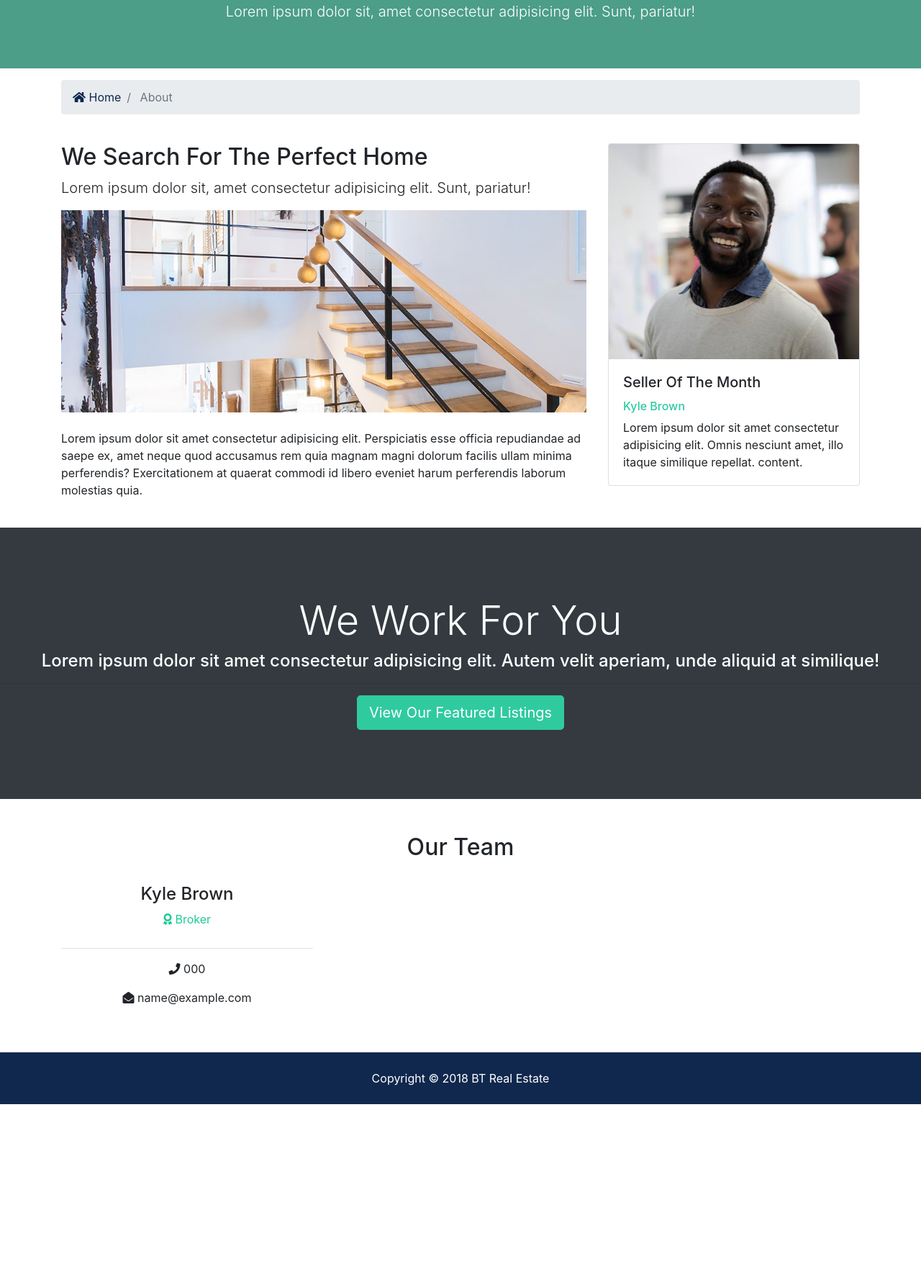
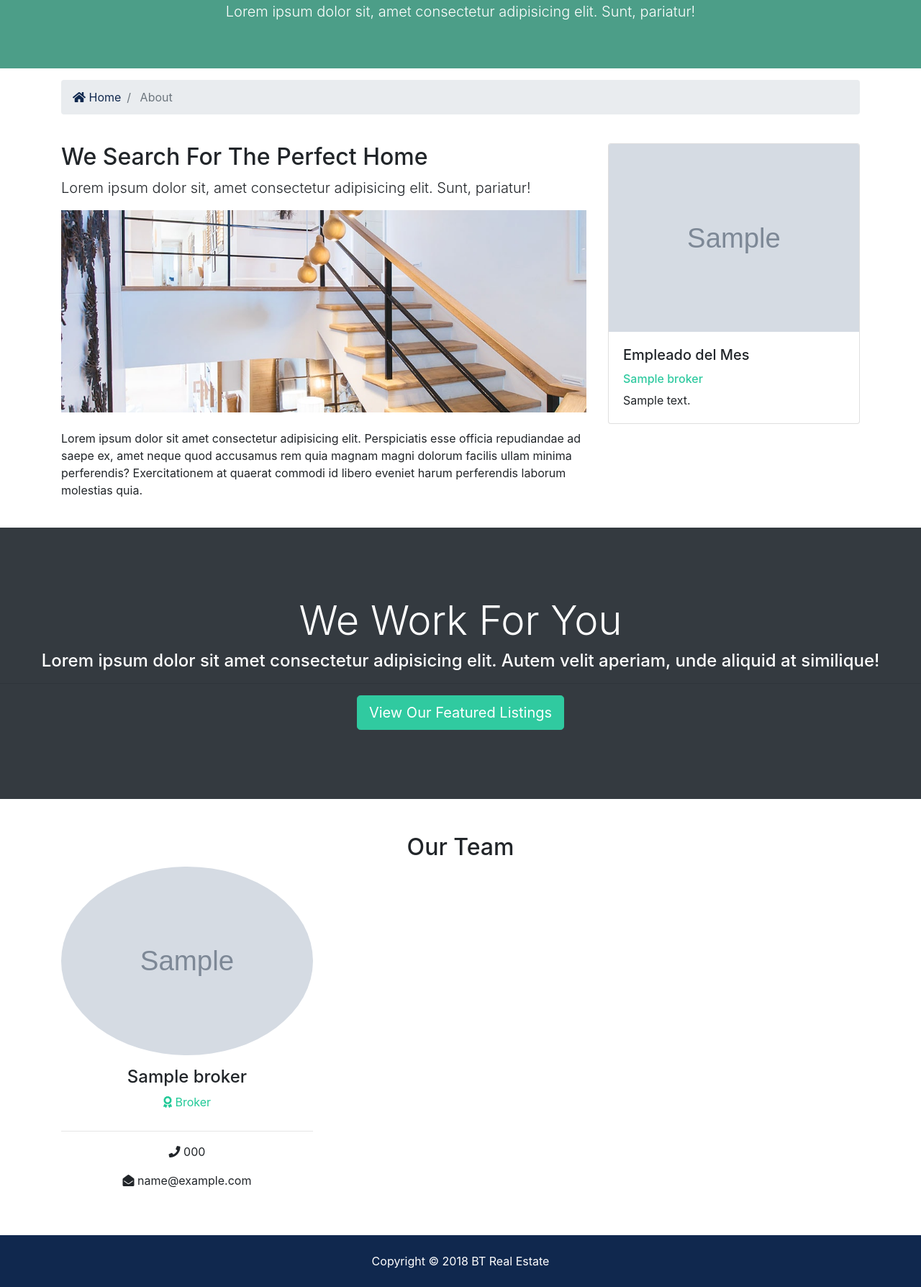
Before and after one commit to amigo2/Goker, a Django app: page /about in a window 1280 px wide. Shown: the part 264-2052 px from the top of the page at 72% size. Before the commit the page ends 1798 px from the top, so only its background shows below. Run offline with Django 3.2, Linux system fonts and the light colour scheme; tables that the repository leaves empty hold one stand-in row (values such as "Sample post"); grey boxes marked "Sample" are stand-in pictures; some libraries are stand-ins or nearby versions.

Commit message:
finished dynamic area

```diff
--- a/pages/views.py
+++ b/pages/views.py
@@ -35,7 +35,7 @@ def about(request):
 
     contex = {
         'brokers':brokers,
-        'mvp_brokers':brokers,
+        'mvp_brokers':mvp_brokers,
     }
 
     #return
--- a/templates/pages/about.html
+++ b/templates/pages/about.html
@@ -42,16 +42,22 @@
                 commodi id libero eveniet harum perferendis laborum molestias quia.</p>
             </div>
             <div class="col-md-4">
-              <div class="card">
-                <img class="card-img-top" src="assets/img/realtors/kyle.jpg" alt="Seller of the month">
-                <div class="card-body">
-                  <h5 class="card-title">Seller Of The Month</h5>
-                  <h6 class="text-secondary">Kyle Brown</h6>
-                  <p class="card-text">Lorem ipsum dolor sit amet consectetur adipisicing elit. Omnis nesciunt amet, illo itaque similique repellat.
-                    content.
-                  </p>
-                </div>
-              </div>
+              {% if mvp_brokers %}
+                {% for broker in mvp_brokers %}
+                  <div class="card">
+                    <img class="card-img-top" src="{{ broker.photo.url }}" alt="Seller of the month">
+                    <div class="card-body">
+                      <h5 class="card-title">Empleado del Mes</h5>
+                      <h6 class="text-secondary">{{ broker.name }}</h6>
+                      <p class="card-text">{{ broker.description }}
+                      </p>
+                    </div>
+                  </div>
+                {% endfor %}
+              {%endif %}
+
+
+
             </div>
           </div>
         </div>
@@ -73,10 +79,9 @@
              <!-- Django -->
             {% if brokers %}
               {% for broker in brokers %}
-
               <div class="col-md-4">
-                  <img src="{{ broker.photos.url }}" alt="" class="rounded-circle mb-3">
-                  <h4>Kyle Brown</h4>
+                  <img src="{{ broker.photo.url }}" alt="" class="rounded-circle mb-3">
+                  <h4>{{ broker.name }}</h4>
                   <p class="text-success">
                     <i class="fas fa-award text-success mb-3"></i> Broker </p>
                   <hr>
```
